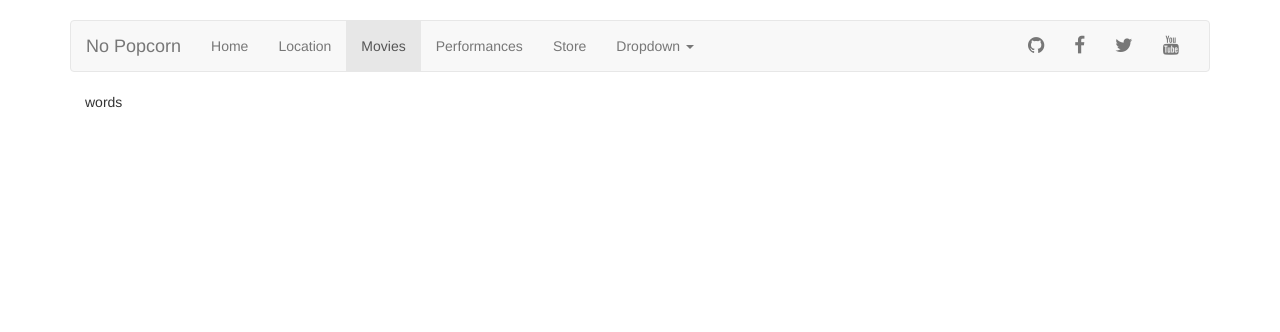
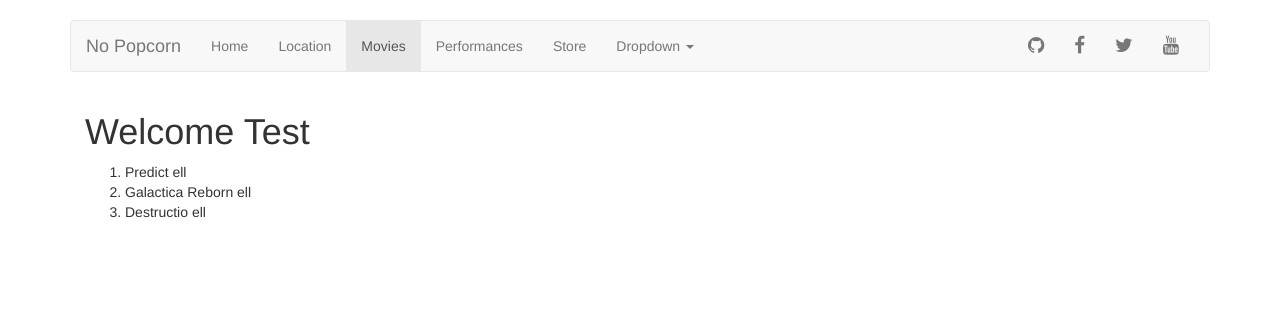
Before and after one commit to kyleamcginn88/Theatre_CS399, a Django app: page /movies in a window 1280 px wide. Shown: the top 332 px of the page. Run offline with Django 3.2, Linux system fonts and the light colour scheme; some libraries are stand-ins or nearby versions.

Commit message:
Added simple test dictonaries

```diff
--- a/Theatre_CS399/templates/movies.html
+++ b/Theatre_CS399/templates/movies.html
@@ -3,5 +3,13 @@
 {% block nav-movies %}class="active"{% endblock %}
 
 {% block content %}
-words
+
+<h1> Welcome {{name}}</h1>
+
+<ol>
+  {% for movie in list_movies %}
+   <li>{{movie}} ell</li>
+  {% endfor %}
+</ol>
+
 {% endblock %}
--- a/Theatre_CS399/views.py
+++ b/Theatre_CS399/views.py
@@ -13,4 +13,5 @@ def location(request):
     return render(request, 'location.html', {})
 
 def movies(request):
-    return render(request, 'movies.html', {})
+    list_movies = ['Predict', 'Galactica Reborn', 'Destructio']
+    return render(request, 'movies.html', {"name": 'Test', 'list_movies': list_movies})
```
